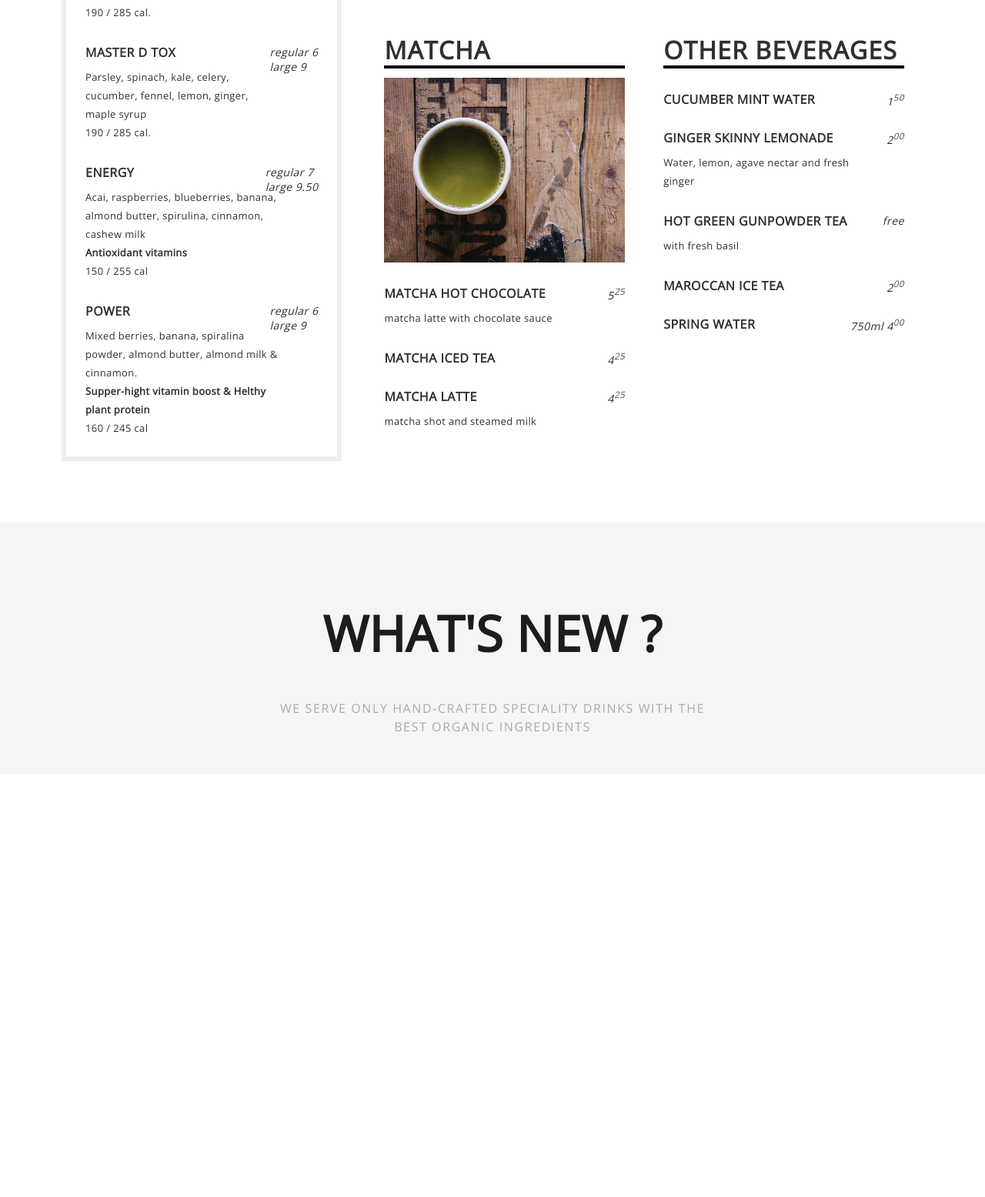
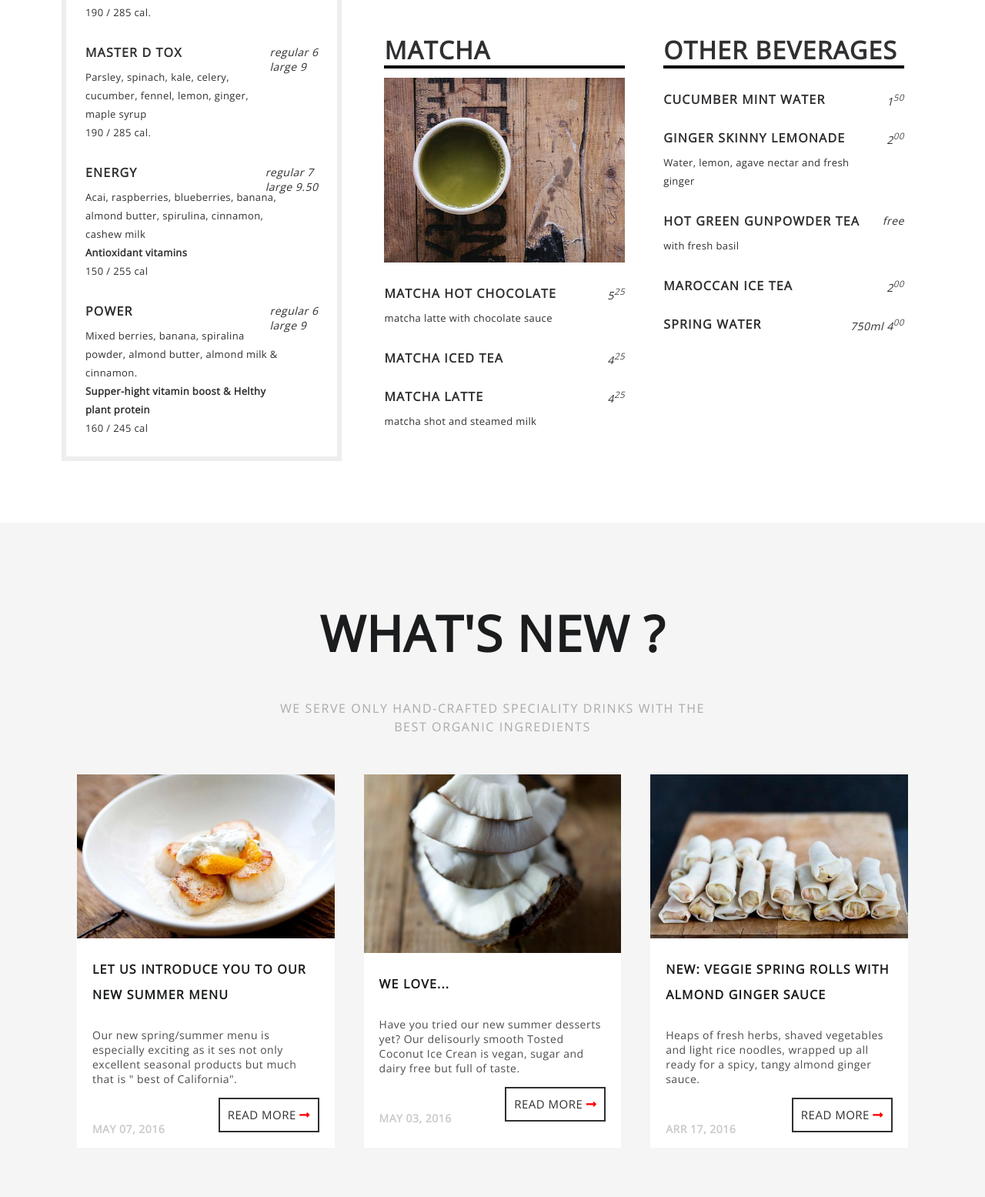
Before and after one commit to sucanabo/Final-Project, a PHP site: page /index.html in a window 1280 px wide, after a click on "BRUNCH". Shown: the part 4945-6500 px from the top of the page at 77% size. Before the commit the page ends 5896 px from the top, so only its background shows below. Run offline with PHP 8.4, Linux system fonts and the light colour scheme; some libraries are stand-ins or nearby versions.

Commit message:
second-commit

```diff
--- a/css/index.css
+++ b/css/index.css
@@ -18,9 +18,15 @@ body
     color:#4a4c4e;
     letter-spacing: 0.5px;
 }
+h1,h2,h3,h4,h5,h6
+{
+    letter-spacing: 1.2px;
+}
 img
 {
-    width: 100%;
+    max-width: 100%;
+    height: auto;
+    position: relative;
 }
 a
 {
@@ -64,7 +70,7 @@ a
 {
     font-size: 16px;
 }
-.top a:hover
+.top a:hover,.post-day a:hover,.blog-info h2:hover>a
 {
     color:#ff4229;
 }
@@ -233,7 +239,6 @@ a
 .sv-col h2
 {
     margin: 25px 0;
-    letter-spacing: 1.2px;
     font-size: 16px;
     font-weight: 600;
 }
@@ -252,7 +257,7 @@ a
     border: 2px solid #303033;
     padding: 10px;
 }
-.service a:hover
+.service a:hover,.blog-info>a:hover>span,.evt-info>a:hover>span
 {
     background-color: #303033;
     color: #ffffff;
@@ -349,6 +354,7 @@ h1
     color:#1a1c1e;
     font-size:64px;
     text-align: center;
+    text-transform: uppercase;
 }
 .description
 {
@@ -395,7 +401,7 @@ button
     border: none;
     outline: none;
 }
-#starters,#brunch,.drink-container
+#starters,#brunch,.drink-container,.evt-container,.team-container,.contact-container
 {
     display: flex;
 }
@@ -491,7 +497,6 @@ sup
     color: #ffffff !important;
     text-align: center;
 }
-
 .o-des
 {
     color: #bbb;
@@ -631,7 +636,371 @@ sup
     width: 100% !important;
     font-style: italic;
 }
-#blog
+#blog,#events,#hours
 {
     background-color: #f5f5f5;
 }
+.blog-container,.gallery-container,.evt-container,.team-container,.contact-container
+{
+    display: flex;
+    padding:  0 100px 50px 100px;
+    justify-content: space-between;
+}
+.blog-container .blog-item
+{
+    width: 31%;
+    background-color: #ffffff;
+}
+.blog-item .img-box
+{
+    height: auto;
+}
+.blog-item .img-box img
+{
+    vertical-align: text-top;
+}
+.blog-info
+{
+    padding: 20px;
+    padding-bottom: 50px;
+    position: relative;
+}
+.blog-item h2 a,.blog-info>a,.evt-info>a
+{
+    color: #1a1c1e;
+    text-transform: uppercase;
+    font-size: 16px;
+}
+.blog-item p
+{
+    font-size: 14px;
+    margin: 30px 0;
+}
+.blog-info>a
+{
+ position: absolute;
+ right: 20px;
+ bottom: 20px;
+}
+.blog-item span,.evt-col span,.evt-row span
+{
+    border: 2px solid #303033;
+    color: #303030;
+    display: inline-block;
+    padding:13px 10px ;
+    font-size: 15px;
+    text-align: center;
+    margin-top: 25px;
+    line-height: 14px;
+}
+.blog-item i,.evt-col i,.evt-row i
+{
+    color: red;
+    font-size: 15px;
+}
+.post-day
+{
+ position: absolute;
+ left: 20px;
+ bottom: 15px;
+ text-transform: uppercase;
+ font-size: 14px;
+ font-weight: bold;
+}
+.post-day a
+{
+    color: #cacacc;
+}
+ .s-button
+{
+    text-align: center;
+    padding-top: 25px;
+    padding-bottom:100px;
+
+}
+ .s-button a
+{
+    background-color: #cccccc;
+    padding: 10px 15px;
+    color: #ffffff;
+    font-weight: bold;
+    margin-bottom: 100px;
+}
+.s-button a:hover,#gallery .s-button a:hover
+{
+    background-color: rgb(170, 170, 170);
+}
+.gallery-item,.team-item
+{
+    width: 25%;
+    margin: 1%;
+}
+#gallery .s-button a
+{
+    background-color: #272727;
+}
+.evt-container,.team-container
+{
+    padding-bottom: 100px;
+}
+.evt-itm
+{
+    background-color: #ffffff;
+    text-align: center;
+}
+.evt-col
+{
+    width: 31%;
+}
+.evt-content
+{
+    margin-bottom: 20px;
+}
+.evt-row
+{
+    width: 100%;
+    padding: 25px;
+}
+.evt-itm h2
+{
+    text-transform: uppercase;
+    font-size: 20px;
+    line-height: 28px;
+    font-weight: 600;
+    margin: 30px 0;
+}
+.date
+{
+    display: flex;
+    justify-content: center;
+}
+.date-left
+{
+    font-size: 42px;
+    line-height: 42px;
+    padding-right: 2px;
+    margin-left: 0;
+    font-weight: 800;
+}
+.date-top
+{
+    padding-top: 8px;
+    font-size: 16px;
+    line-height: 10px;
+    font-weight: 800;
+    text-transform: uppercase;
+}
+.date-bottom,.date-top
+{
+    text-align: left;
+}
+.evt-line
+{
+    height: 3px;
+    width: 24px;
+    margin: 16px auto 25px;
+    background-color: #4a4c4e;
+}
+.evt-time
+{
+    font-size: 18px;
+    font-weight: 800;
+    color: #cacacc;
+    margin-top: 20px;
+}
+.team-img
+{
+    width: 220px;
+    height: 220px;
+    overflow: hidden;
+    border-radius: 50%;
+    margin:0 auto;
+}
+.team-name,.team-job,.team-m-info,.team-email
+{
+    text-transform: uppercase;
+    text-align: center
+}
+.team-name
+{
+    font-size: 16px;
+    line-height: 24px;
+    font-weight: 600;
+    margin: 0;
+    padding: 24px 0 0 0;
+    text-align: center;
+}
+.team-container a
+{
+    color: #303030;
+}
+.team-name a:hover
+{
+    color: #aaa;
+}
+.team-job,.team-email,.team-m-info
+{
+    letter-spacing: 1px;
+    font-size: 10px;
+    line-height: 2em;
+}
+.team-info
+{
+    margin-top: 20px;
+}
+.team-email,.team-m-info
+{
+    margin-top: 6px;
+}
+.hours-item
+{
+    display: flex;
+    justify-content: center;
+    margin-bottom: 10px;
+}
+.hours-left,.hours-right
+{
+    text-transform: uppercase;
+    width: 50%;
+}
+.hours-left
+{
+    text-align: right;
+}
+.hours-right
+{
+    line-height: 48px;
+    padding: 1px 6px 1px 12px;
+    font-size: 26px;
+    color: #1a1c1e;
+}
+.hours-d
+{
+    display: inline;
+    background-color: #1A1C1E;
+    color: #eeeeed;
+    padding: 0 5px;
+    font-size: 45px;
+    line-height: 52px;
+}
+.hours-container,.contact-container
+{
+    padding-bottom: 50px;
+}
+.contact-item
+{
+    background-color: #202224;
+    color: #aaa;
+    width: 31%;
+    margin:1%;
+    padding: 30px;
+    font-size:15px;
+    line-height: 30px;
+    position: relative;
+}
+.contact-item .contact-button
+{
+    margin: 40px 0;
+    position: absolute;
+    top:150px;
+}
+.contact-item .contact-button
+{
+    background-color: transparent !important;
+    color: #aaa;
+}
+.contact-item .contact-button span
+{
+    border: 2px solid #ffffff;
+    padding: 10px 15px;
+    text-align: left;
+}
+.contact-item p:nth-child(1)
+{
+ padding-bottom: 75px;
+}
+.here span
+{
+    border-bottom: 1px solid #ccc;
+    color: #ff4229;
+}
+.contact-item .contact-button span:hover
+{
+    background-color: #ffffff;
+    color: #303033;
+}
+.here span:hover
+{
+    color: #aaa;
+}
+ .contact-item:nth-child(2)
+{
+    height: auto;
+    background: url("../img/contact/bread.jpg");
+    background-repeat: no-repeat;
+    background-size: cover;
+    background-position: top center;
+}
+input[type="text"],input[type="email"] ,textarea
+{
+    width: 100%;
+    font-size: 15px;
+    display: block;
+    background-color: transparent;
+    border: none;
+    padding: 14px 0;
+    border-bottom:  1px dashed #444;
+    color: #fff;
+    text-transform: uppercase;
+}
+textarea
+{
+    margin: 20px 0;
+}
+input:focus,textarea:focus
+{
+    outline: none;
+}
+input[type="submit"]
+{
+    border: 2px solid #fff;
+    padding: 12px;
+    color: #fff;
+    background-color: transparent;
+    cursor: pointer;
+}
+#footer
+{
+    color: #bbb;
+    padding: 72px 48px 48px;
+    overflow: hidden;
+    clear: none;
+    position: relative;
+    margin-top: 17px;
+    text-align: center;
+}
+.ft-social ul
+{
+    display:flex;
+    width: 100%;
+    justify-content: center;
+    margin-bottom: 30px;
+}
+.ft-social li
+{
+    width: 5%;
+    list-style: none;
+    font-size: 30px;
+}
+.ft-social li>a
+{
+    color: #ccc;
+}
+.ft-social li>a:hover
+{
+    color: #ff4229;
+}
+.ft-copy
+{
+    font-size: 13px;
+}
--- a/index.html
+++ b/index.html
@@ -15,7 +15,7 @@
 </head>
 
 <body>
-    <div class="top" id="home">
+    <header class="top" id="home">
         <div class="top1">
             <ul class="location">
                 <li>
@@ -114,8 +114,8 @@
                 </ul>
             </div>
         </div>
-    </div>
-    <div class="container">
+    </header>
+    <section class="container">
         <div id="back-top">
             <a href="#top"><i class="fas fa-arrow-up"></i></a>
         </div>
@@ -725,15 +725,352 @@
                 <div class="description">
                     WE SERVE ONLY HAND-CRAFTED SPECIALITY DRINKS WITH THE BEST ORGANIC INGREDIENTS
                 </div>
-                <div class="blog-container">
-                    <div class="blg-item"></div>
-                    <div class="blg-item"></div>
-                    <div class="blg-item"></div>
+            </div>
+            <div class="blog-container">
+                <div class="blog-item">
+                    <div class="img-box">
+                        <a href=""><img src="img/blog/scallops_s-630x400.jpg" alt="d1" width="630" height="400"></a>
+                    </div>
+                    <div class="blog-info">
+                        <h2>
+                            <a href="#">let us introduce you to our new summer menu</a>
+                        </h2>
+                        <p>Our new spring/summer menu is especially exciting as it ses not only excellent seasonal
+                            products but much that is " best of California".</p>
+                        <a class="read-more" href="#"><span>READ MORE <i
+                                    class="fas fa-long-arrow-alt-right"></i></span></a>
+                        <div class="post-day">
+                            <a href="#">may 07, 2016</a>
+                        </div>
+                    </div>
+                </div>
+                <div class="blog-item">
+                    <div class="img-box">
+                        <a href=""><img src="img/blog/coconut-577x400.jpg" alt="d2"></a>
+                    </div>
+                    <div class="blog-info">
+                        <h2>
+                            <a href="#">we love...</a>
+                        </h2>
+                        <p>Have you tried our new summer desserts yet? Our delisourly smooth Tosted Coconut Ice Crean is
+                            vegan, sugar and dairy free but full of taste.</p>
+                        <a class="read-more" href="#"><span>READ MORE <i
+                                    class="fas fa-long-arrow-alt-right"></i></span></a>
+                        <div class="post-day">
+                            <a href="#">may 03, 2016</a>
+                        </div>
+                    </div>
+                </div>
+                <div class="blog-item">
+                    <div class="img-box">
+                        <a href=""><img src="img/blog/springrolls_s-1-630x400.jpg" alt="d3"></a>
+                    </div>
+                    <div class="blog-info">
+                        <h2>
+                            <a href="#">new: veggie spring rolls with almond ginger sauce</a>
+                        </h2>
+                        <p>Heaps of fresh herbs, shaved vegetables and light rice noodles, wrapped up all ready for a
+                            spicy, tangy almond ginger sauce.</p>
+                        <a class="read-more" href="#"><span>READ MORE <i
+                                    class="fas fa-long-arrow-alt-right"></i></span></a>
+                        <div class="post-day">
+                            <a href="#">arr 17, 2016</a>
+                        </div>
+                    </div>
+                </div>
+
+            </div>
+            <div class="s-button">
+                <a href="">VIEW ALL POST</a>
+
+            </div>
+        </div>
+        <div id="gallery">
+            <div class="intro">
+                <h1>GALLERY</h1>
+                <div class="description">
+                    PHOTOS OF OUR FOOD AND OUR EVENTS
+                </div>
+            </div>
+            <div class="gallery-container">
+                <div class="gallery-item">
+                    <a href=""><img src="img/gallery/spinach-450x450.jpg" alt="g1"></a>
+                </div>
+                <div class="gallery-item">
+                    <a href=""><img src="img/gallery/table_s.jpg" alt="g2"></a>
+                </div>
+                <div class="gallery-item">
+                    <a href=""><img src="img/gallery/yiga_s-450x450.jpg" alt="g3"></a>
+                </div>
+                <div class="gallery-item">
+                    <a href=""><img src="img/gallery/zara-450x450.jpg" alt="g4"></a>
+                </div>
+            </div>
+            <div class="s-button">
+                <a href="">ALL IMAGES</a>
+            </div>
+        </div>
+        <div id="events">
+            <div class="intro">
+                <h1>UPCOMING EVENTS</h1>
+                <div class="description">
+                    CELEBRATE WITH US!
+                    NEW EVENTS POSTED FREQUENTLY.
+                </div>
+            </div>
+            <div class="evt-container">
+                <div class="evt-col">
+                    <div class="evt-content">
+                        <div class="evt-row evt-itm">
+                            <h2>SUNDAY BRUNCH</h2>
+                            <div class="date">
+                                <div class="date-left">07</div>
+                                <div class="date-right">
+                                    <div class="date-top">jul 2019</div>
+                                    <div class="date-bottom">SUNDAY</div>
+                                </div>
+                            </div>
+                        </div>
+                    </div>
+                    <div class="evt-content">
+                        <div class="evt-row evt-itm">
+                            <h2>BLUES, BREWS AND BBQ</h2>
+                            <div class="date">
+                                <div class="date-left">10</div>
+                                <div class="date-right">
+                                    <div class="date-top">AUG 2019 2019</div>
+                                    <div class="date-bottom">SATURDAY</div>
+                                </div>
+                            </div>
+                            <div class="evt-line"></div>
+                            <div class="evt-time">6 p.m</div>
+                            <div class="evt-info">
+                                <p>A showcase of the region’s best craft brews paired with some finger lickin’ barbeque.
+                                    Add
+                                    in midnight fireworks and a live music performance and you can call this the best
+                                    weekend of your summer!</p>
+                                <a href="#"><span>READ MORE <i class="fas fa-long-arrow-alt-right"></i></span></a>
+                            </div>
+
+                        </div>
+                    </div>
+                </div>
+                <div class="evt-col">
+                    <div class="evt-content">
+                        <div class="evt-row evt-itm">
+                            <h2>spoon summer bbq</h2>
+                            <div class="date">
+                                <div class="date-left">13</div>
+                                <div class="date-right">
+                                    <div class="date-top">jul 2019 2019</div>
+                                    <div class="date-bottom">SATURDAY</div>
+                                </div>
+                            </div>
+                            <div class="evt-line"></div>
+                            <div class="evt-time">6 p.m</div>
+                            <div class="evt-info">
+                                <p>Join us for a delicious summer BBQ and enjoy good food and even better company.</p>
+                                <p>No need to pre-register, just stop on by and join the fun!</p>
+                                <a href="#"><span>READ MORE <i class="fas fa-long-arrow-alt-right"></i></span></a>
+                            </div>
+                        </div>
+                        <div class="evt-img">
+                            <a href=""><img src="img/events/bbq-1.jpg" alt="e1"></a>
+                        </div>
+                    </div>
+                </div>
+
+                <div class="evt-col">
+                    <div class="evt-content">
+                        <div class="evt-row evt-itm">
+                            <h2>SUNDAY BRUNCH</h2>
+                            <div class="date">
+                                <div class="date-left">04</div>
+                                <div class="date-right">
+                                    <div class="date-top">aug 2019</div>
+                                    <div class="date-bottom">SUNDAY</div>
+                                </div>
+                            </div>
+                        </div>
+                        <div class="evt-img">
+                            <a href=""><img src="img/events/brunch-480x480.jpg" alt="e2"></a>
+                        </div>
+                    </div>
+                    <div class="evt-content">
+                        <div class="evt-row evt-itm">
+                            <h2>SUNDAY BRUNCH</h2>
+                            <div class="date">
+                                <div class="date-left">11</div>
+                                <div class="date-right">
+                                    <div class="date-top">AUG 2019</div>
+                                    <div class="date-bottom">SUNDAY</div>
+                                </div>
+                            </div>
+                        </div>
+                    </div>
                 </div>
             </div>
         </div>
+        <div id="team">
+            <div class="intro">
+                <h1>spoon team</h1>
+                <div class="description">
+                    OUR TEAM WILL MAKE YOUR STAY AT SPOON AN UNFORGETTABLE ONE.
+                </div>
+            </div>
+            <div class="team-container">
+                <div class="team-item">
+                    <div class="team-img">
+                        <a href=""><img src="img/team/Aaron-450x450.jpg" alt="t1"></a>
+                    </div>
+                    <div class="team-name">
+                        <a href="">
+                            <h2>aaron</h2>
+                        </a>
+                    </div>
+                    <div class="team-job">chef de cuisine</div>
+                    <div class="team-info">
+                        <div class="team-email">
+                            <i class="fas fa-envelope"></i>
+                            <a href="mailto:aaron@spoon.com">aaron@spoon.com</a>
+                        </div>
+                        <div class="team-m-info">favorit food: grilled talapia with craysish sauce</div>
+                    </div>
+                </div>
+                <div class="team-item">
+                    <div class="team-img">
+                        <a href=""><img src="img/team/Jen-450x450.jpg" alt="t2"></a>
+                    </div>
+                    <div class="team-name">
+                        <a href="">
+                            <h2>jen</h2>
+                        </a>
+                    </div>
+                    <div class="team-job">owner</div>
+                    <div class="team-info">
+                        <div class="team-email">
+                            <i class="fas fa-envelope"></i>
+                            <a href="mailto:jen@spoon.com">jen@spoon.com</a>
+                        </div>
+                        <div class="team-m-info">fovorit food: tom kha gai</div>
+                    </div>
+                </div>
+                <div class="team-item">
+                    <div class="team-img">
+                        <a href=""> <img src="img/team/kimchi-450x450.jpg" alt="t3"></a>
+                    </div>
+                    <div class="team-name">
+                        <a href="">
+                            <h2>gwyn</h2>
+                        </a>
+                    </div>
+                    <div class="team-job">sever</div>
+                    <div class="team-info">
+                        <div class="team-email">
+                            <i class="fas fa-envelope"></i>
+                            <a href="mailto:kwyn@spoon.com">kwynron@spoon.com</a>
+                        </div>
+                        <div class="team-m-info">favorit food: seafood ramen</div>
+                    </div>
+                </div>
+                <div class="team-item">
+                    <div class="team-img">
 
-    </div>
+                        <a href=""><img src="img/team/milo-450x450.jpg" alt="t1"></a>
+                    </div>
+                    <div class="team-name">
+                        <a href="">
+                            <h2>milo</h2>
+                        </a>
+                    </div>
+                    <div class="team-job">chef de cuisine</div>
+                    <div class="team-info">
+                        <div class="team-email">
+                            <i class="fas fa-envelope"></i>
+                            <a href="mailto:milo@spoon.com">milo@spoon.com</a>
+                        </div>
+                        <div class="team-m-info">favorit food: rib-eye staek with cilli butter</div>
+                    </div>
+                </div>
+            </div>
+        </div>
+        <div id="hours">
+            <div class="intro">
+                <h1>hours</h1>
+                <div class="description">
+                    WE ARE CLOSED ON HOLIDAYS. PLEASE CALL US FOR RESERVERATIONS.
+                </div>
+            </div>
+            <div class="hours-container">
+                <div class="hours-item">
+                    <div class="hours-left">
+                        <div class="hours-d">tue - sat</div>
+                    </div>
+                    <div class="hours-right">11am - 10pm</div>
+                </div>
+                <div class="hours-item">
+                    <div class="hours-left">
+                            <div class="hours-d">sun</div>
+                    </div>
+                    <div class="hours-right">8am - 10pm</div>
+                </div>
+                <div class="hours-item">
+                    <div class="hours-left">
+                            <div class="hours-d">mon</div>
+                    </div>
+                    <div class="hours-right">closed.</div>
+                </div>
+            </div>
+        </div>
+        <div id="contact">
+            <div class="contact-container">
+                <div class="contact-item">
+                    <p>You can find us at<br>
+                        317 PACIFC C HWY,<br>
+                        HUNTINGTON BEACH,<br>
+                        CA 92648<br>
+                        <br></p>
+                    <a class="contact-button" href=""><span><i class="fas fa-map-marker-alt"></i>&nbsp;VIEW ON GOOGLE
+                            MAPS</span></a>
+                    <p>or call us at <i class="fas fa-phone"></i><span>123.456-7 </span></p>
+                    <br>
+                    <p>You can make a reservation online by clicking <a class="here"
+                            href="http://www.opentable.com/dukes"><span>here</span> </a></p>
+                    <br>
+                    <p>See you! <i class="fas fa-heart"></i></p>
+                </div>
+                <div class="contact-item">
+                    <div class="contact-img"></div>
+                </div>
+                <div class="contact-item">
+                    <form action="">
+                        <input type="text" placeholder="NAME*">
+                        <input type="email" placeholder="EMAIL*">
+
+                        <textarea name="" id="" cols="40" rows="10" placeholder="WRITING..."></textarea>
+                        <input type="submit" value="SEND">
+                    </form>
+                </div>
+
+            </div>
+        </div>
+        </div>
+        </div>
+    </section>
+    <footer id="footer">
+        <div class="ft-social">
+                <ul>
+                        <li><a href="#"><i class="fab fa-facebook-f"></i></a></li>
+                        <li><a href="#"><i class="fab fa-twitter"></i></a></li>
+                        <li><a href="#"><i class="fab fa-instagram"></i></a></li>
+                        <li><a href="#"><i class="fab fa-tripadvisor"></i></a></li>
+                        <li><a href="#"><i class="fab fa-yelp"></i></a></li>
+
+                    </ul>
+        </div>
+        <div class="ft-copy">&copy; 2019 Đinh Lộc Phúc. ALL RIGHTS RESERVED.</div>
+
+    </footer>
     <script type="text/javascript" src="js/jquery-3.4.1.min.js"></script>
     <script type="text/javascript" src="slick/slick.min.js"></script>
     <script type="text/javascript" src="js/slideshow.js"></script>
--- a/js/slideshow.js
+++ b/js/slideshow.js
@@ -5,6 +5,7 @@ $(document).ready(function(){
       autoplay:true,
       autoplaySpeed:3000,
       nextArrow: '<i class="fas fa-chevron-right"></i>',
-      prevArrow: '<i class="fas fa-chevron-left"></i>'
+      prevArrow: '<i class="fas fa-chevron-left"></i>',
+      focusOnSelect:true
     });
   });
```
Also changed, not shown: img/contact/bread.jpg (added), img/events/bbq-1.jpg (added), img/events/brunch-480x480.jpg (added), img/gallery/spinach-450x450.jpg (added), img/gallery/table_s.jpg (added), img/gallery/yiga_s-450x450.jpg (added), img/gallery/zara-450x450.jpg (added), img/team/Aaron-450x450.jpg (added), img/team/Jen-450x450.jpg (added), img/team/kimchi-450x450.jpg (added), img/team/milo-450x450.jpg (added).
